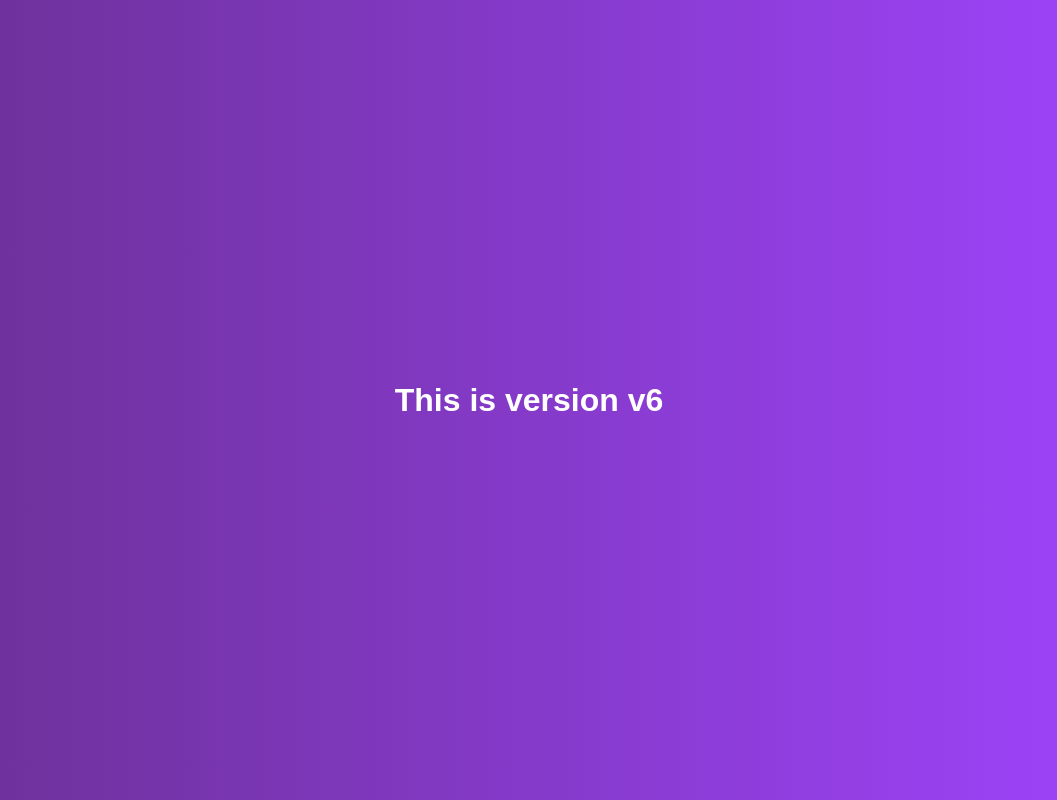
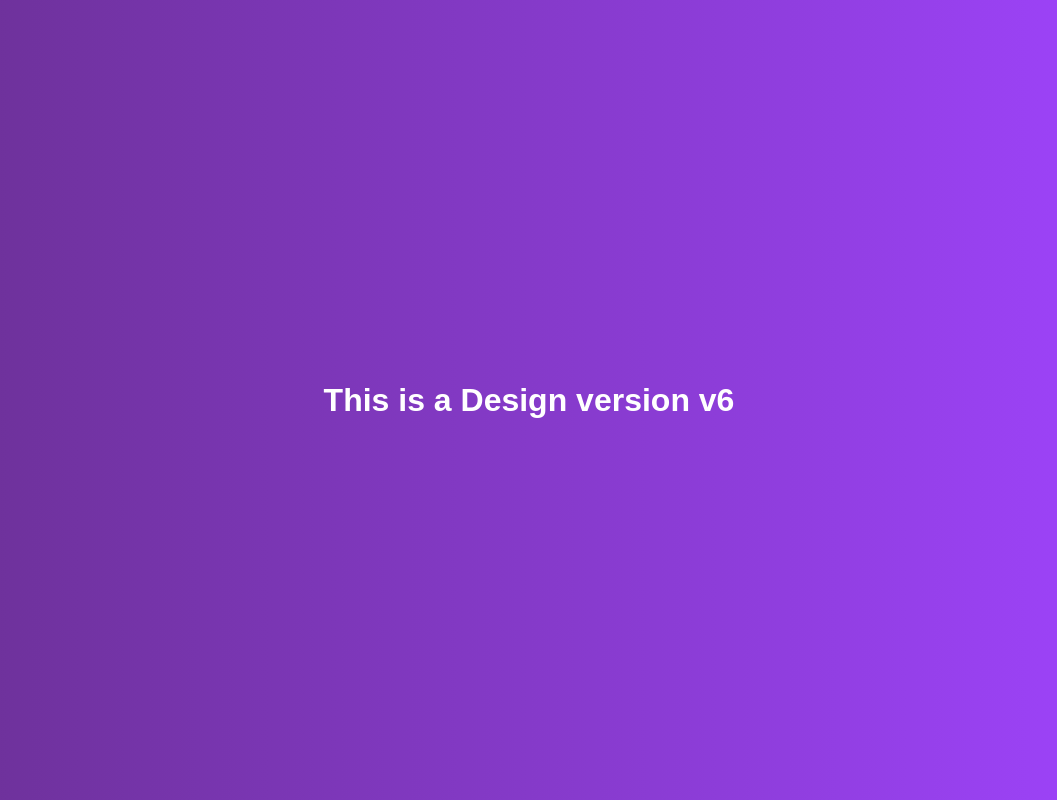
Before and after one commit to Omprakash-Bhamare/myrepo, a plain HTML site: page index.html in a window 1280 px wide. Shown: the whole page, without its empty margins (111-1168 px from the left). Drawn offline with Linux system fonts and the light colour scheme.

Commit message:
Change H1

```diff
--- a/index.html
+++ b/index.html
@@ -7,6 +7,6 @@
     <title>Document</title>
 </head>
 <body>
-    <h1> This is version v6</h1>
+    <h1> This is a Design version v6</h1>
 </body>
 </html>
```
